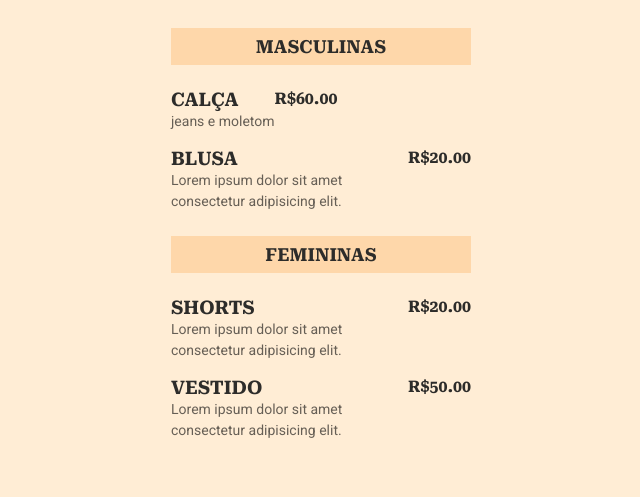
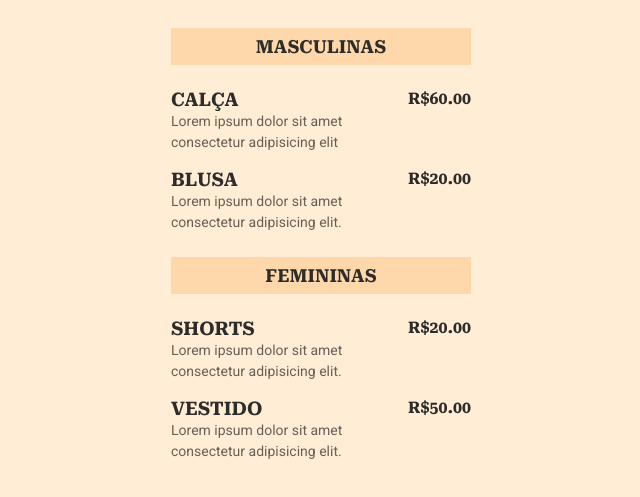
Before and after one commit to AndreZanao/maratona-explorer-3, a plain HTML site: page index.html in a window 1280 px wide. Shown: the part 89-586 px from the top of the page, without its empty margins (319-959 px from the left). Drawn offline with Linux system fonts and the light colour scheme.

Commit message:
Update index.html

```diff
--- a/index.html
+++ b/index.html
@@ -28,7 +28,7 @@
         <div class="datalhes">
           <h3>Calça</h3>
           <p class="descricao">
-            jeans e moletom
+            Lorem ipsum dolor sit amet consectetur adipisicing elit
           </p>
         </div>
         <strong class="preco">
```
